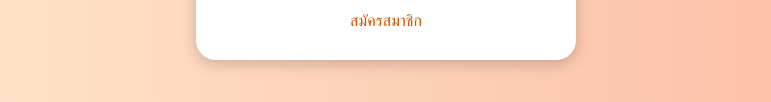
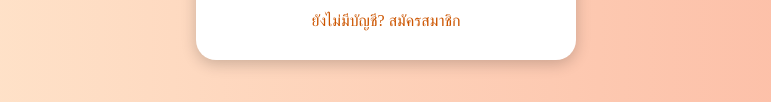
Before and after one commit to Beamsmile/509421-wongnok-recipes, a plain HTML site: page login.html in a window 1280 px wide. Shown: the part 534-636 px from the top of the page, without its empty margins (254-1025 px from the left). Drawn offline with Linux system fonts and the light colour scheme.

Commit message:
test push git 2

```diff
--- a/login.html
+++ b/login.html
@@ -66,7 +66,7 @@
       <input type="password" id="password" placeholder="รหัสผ่าน" required>
       <button type="submit">เข้าสู่ระบบ</button>
     </form>
-    <a href="register.html"> สมัครสมาชิก</a>
+    <a href="register.html">ยังไม่มีบัญชี? สมัครสมาชิก</a>
   </div>
 
   <script>
```
